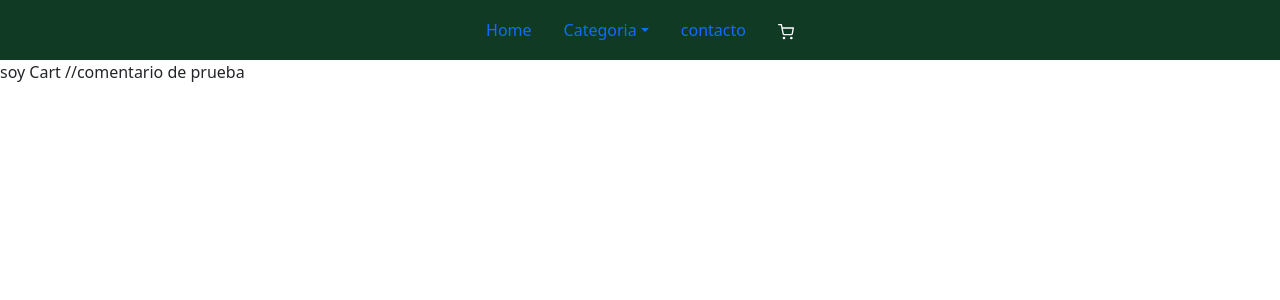
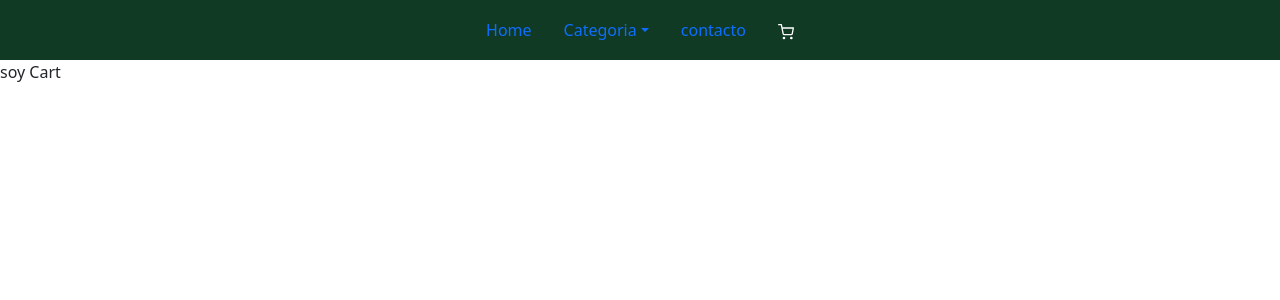
Before and after one commit to BrianLuisOjeda/React-JS, a React (Create React App) app in the folder my-app/: page /cart in a window 1280 px wide. Shown: the top 300 px of the page. Built offline with nearby package versions, Linux system fonts and the light colour scheme.

Commit message:
Revert "update cart.jsx"
This reverts commit ea873bb15cd34048a863d50689acb02feeb55b3f.

```diff
--- a/my-app/src/components/Cart/Cart.jsx
+++ b/my-app/src/components/Cart/Cart.jsx
@@ -3,7 +3,7 @@ import React from 'react'
 const Cart = () => {
     return (
         <div>
-            soy Cart //comentario de prueba
+            soy Cart
         </div>
     )
 }
```
